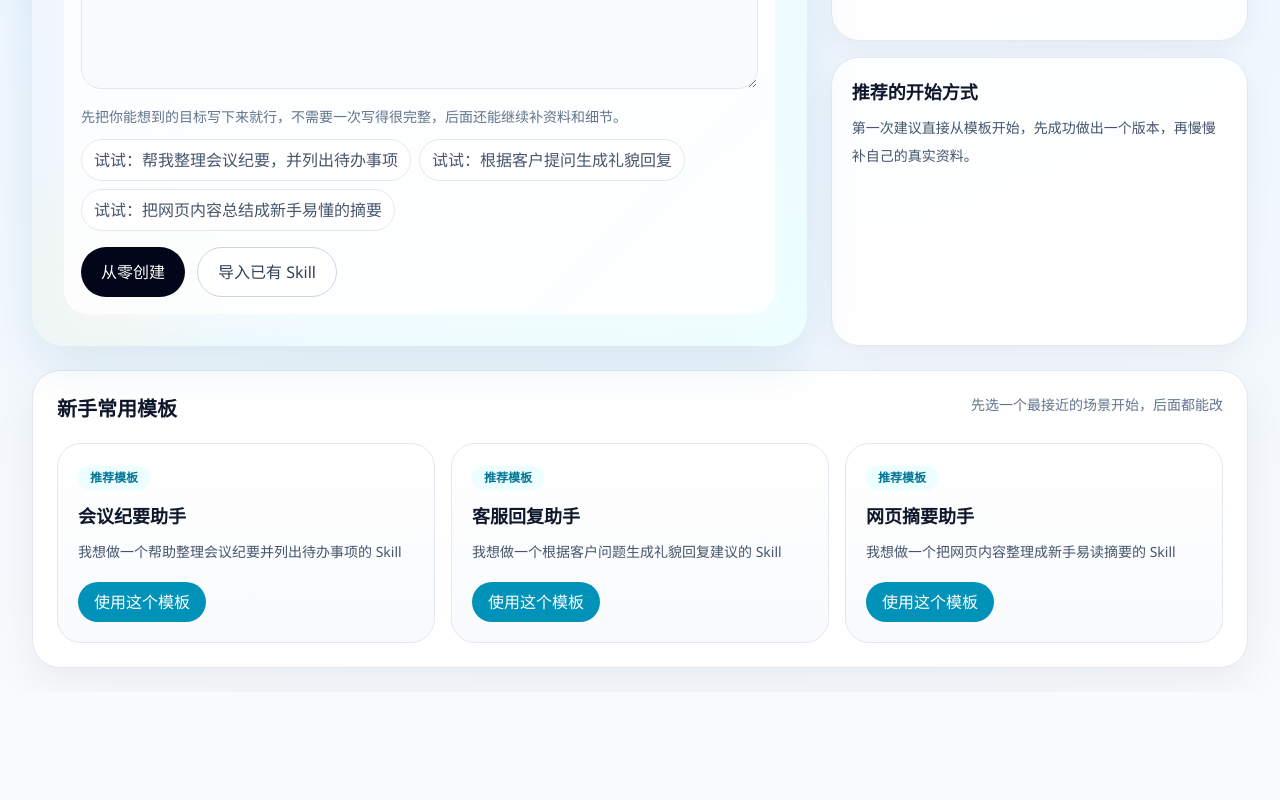
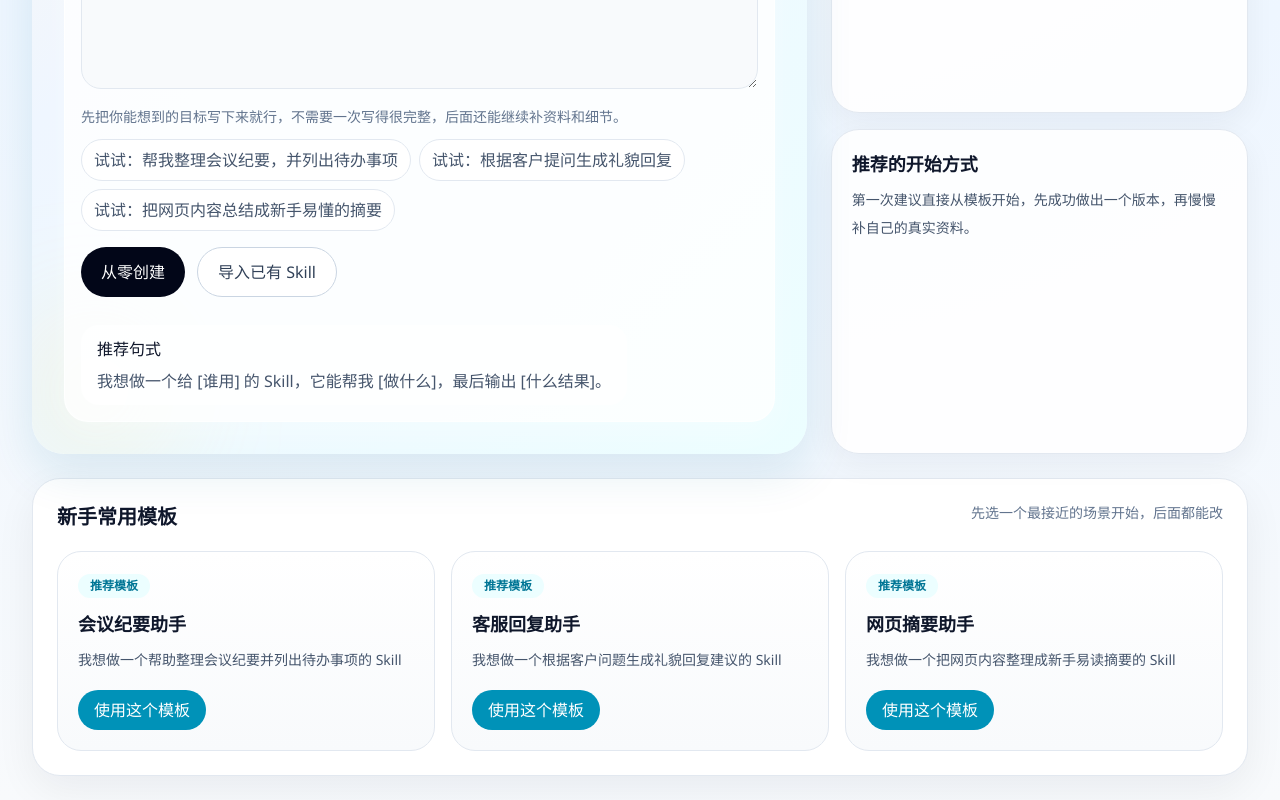
Before and after one commit to jiayuan04091016/openclaw-skill-builder, a Next.js app: page / in a window 1280 px wide. Shown: the part 818-1618 px from the top of the page. Before the commit the page ends 1510 px from the top, so only its background shows below. Built offline with nearby package versions, Linux system fonts and the light colour scheme.

Commit message:
Reduce friction in builder guidance

```diff
--- a/src/components/skill-builder-app.tsx
+++ b/src/components/skill-builder-app.tsx
@@ -333,6 +333,10 @@ export function SkillBuilderApp() {
                       <button className="w-full rounded-full border border-slate-300 bg-white px-5 py-3 text-sm font-semibold text-slate-700 sm:w-auto" onClick={() => startFromImport(homeGoal)}>
                         导入已有 Skill
                       </button>
+                      <div className="mt-4 rounded-[18px] bg-white/70 px-4 py-3">
+                        <p className="font-medium text-slate-900">推荐句式</p>
+                        <p className="mt-2 text-slate-600">我想做一个给 [谁用] 的 Skill，它能帮我 [做什么]，最后输出 [什么结果]。</p>
+                      </div>
                     </div>
                   </div>
                 </div>
@@ -724,7 +728,7 @@ export function SkillBuilderApp() {
                           ))
                         ) : (
                           <div className="rounded-[18px] bg-slate-50 p-4 text-sm leading-7 text-slate-600">
-                            还没有添加任何资料。没关系，你也可以先继续，后面再补充。
+                            还没有添加任何资料。没关系，你也可以先继续，下一步先把适用场景补出来，后面再回来加资料也可以。
                           </div>
                         )}
                       </div>
@@ -815,7 +819,7 @@ export function SkillBuilderApp() {
                             <div key={item.label} className="flex items-center justify-between gap-3 rounded-[18px] bg-slate-50 px-4 py-3 text-sm">
                               <span className="font-medium text-slate-700">{item.label}</span>
                               <span className={item.done ? "font-semibold text-emerald-700" : "font-semibold text-amber-700"}>
-                                {item.done ? "已完成" : "待补充"}
+                                {item.done ? "已完成" : item.label === "参考资料" ? "可后补" : "待补充"}
                               </span>
                             </div>
                           ))}
```
